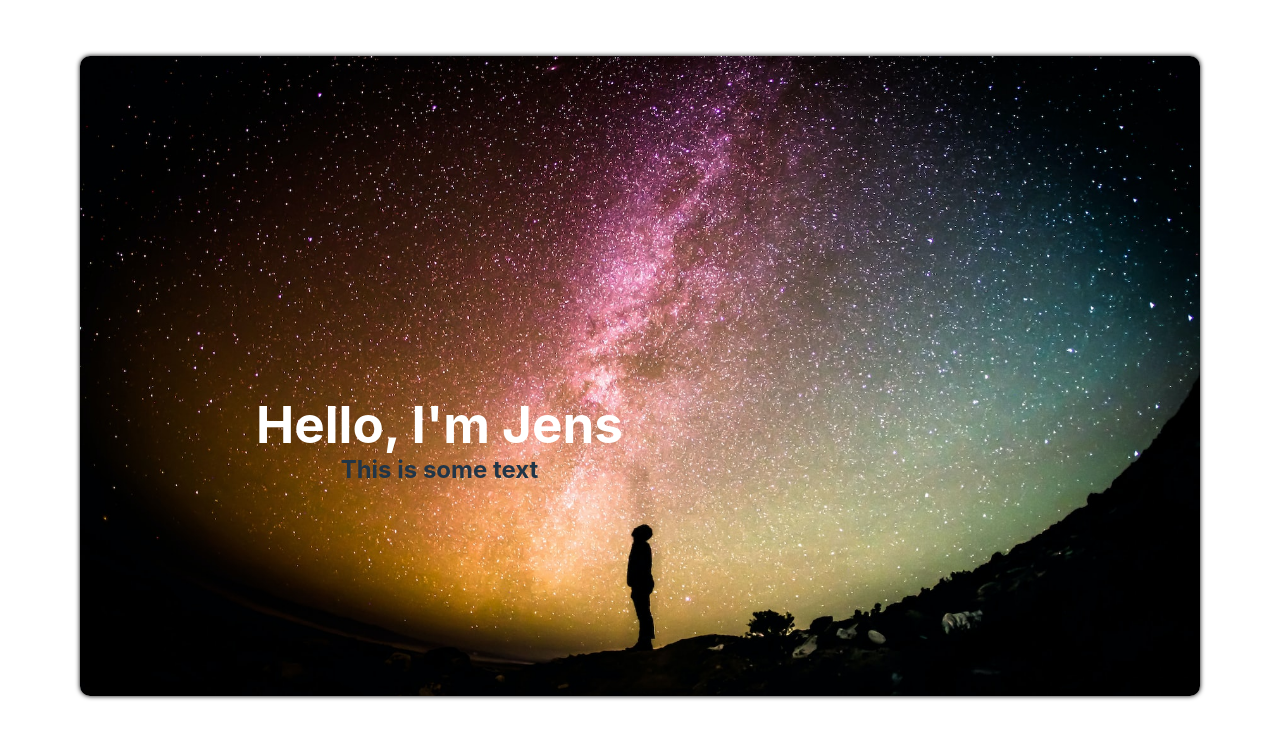
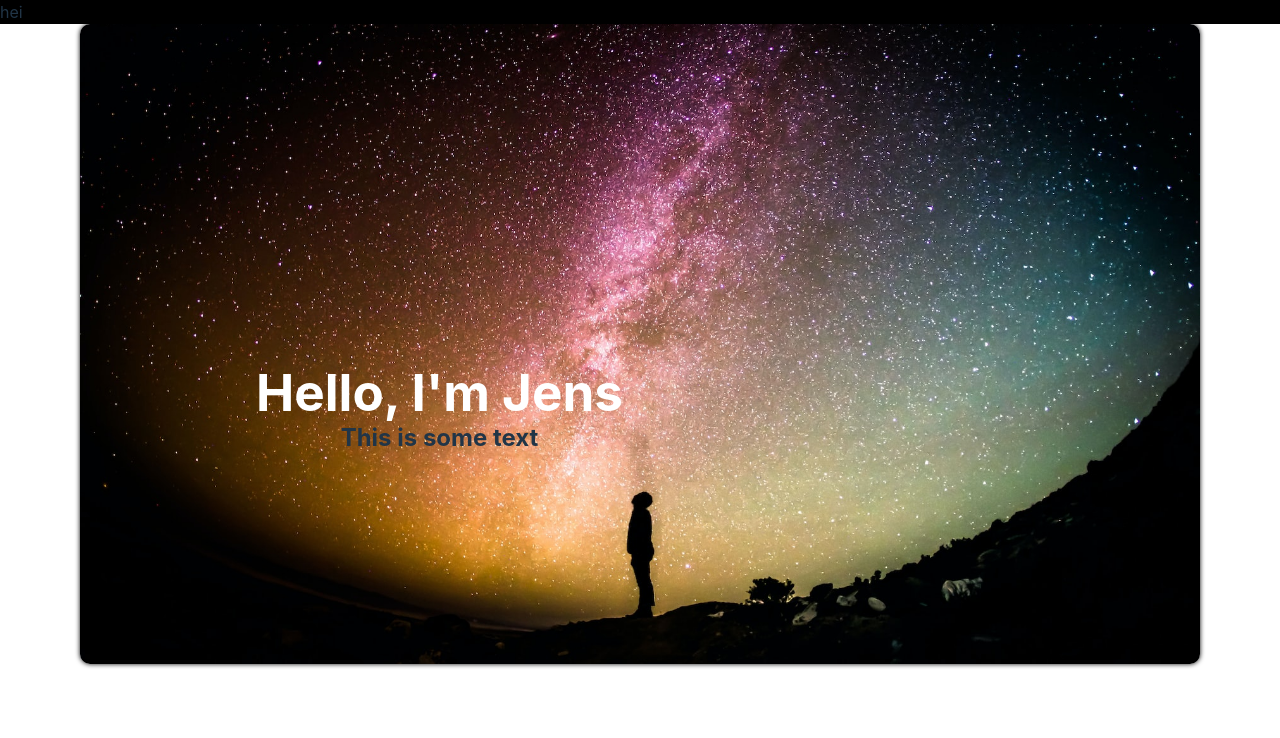
Before and after one commit to jensjpedersen/portfolio_react, a React (Vite) app: page / in a window 1280 px wide. Shown: the top 738 px of the page. Built offline with nearby package versions, Linux system fonts and the light colour scheme.

Commit message:
feat(header): template.

```diff
--- a/src/components/Header/Header.jsx
+++ b/src/components/Header/Header.jsx
@@ -1,11 +1,20 @@
 
-import Logo from './Logo';
-import Nav from './Nav';
+// import Logo from './Logo';
+// import Nav from './Nav';
+//
+
+import styled from 'styled-components';
+
+const StyledHeader = styled.header`
+  background-color: #000;
+`
+
+
 
 export default function Header() {
   return (
-    <header>
-      <h1>Header</h1>
-    </header>
+    <StyledHeader>
+    <div>hei</div>
+    </StyledHeader>
   )
 }
```
